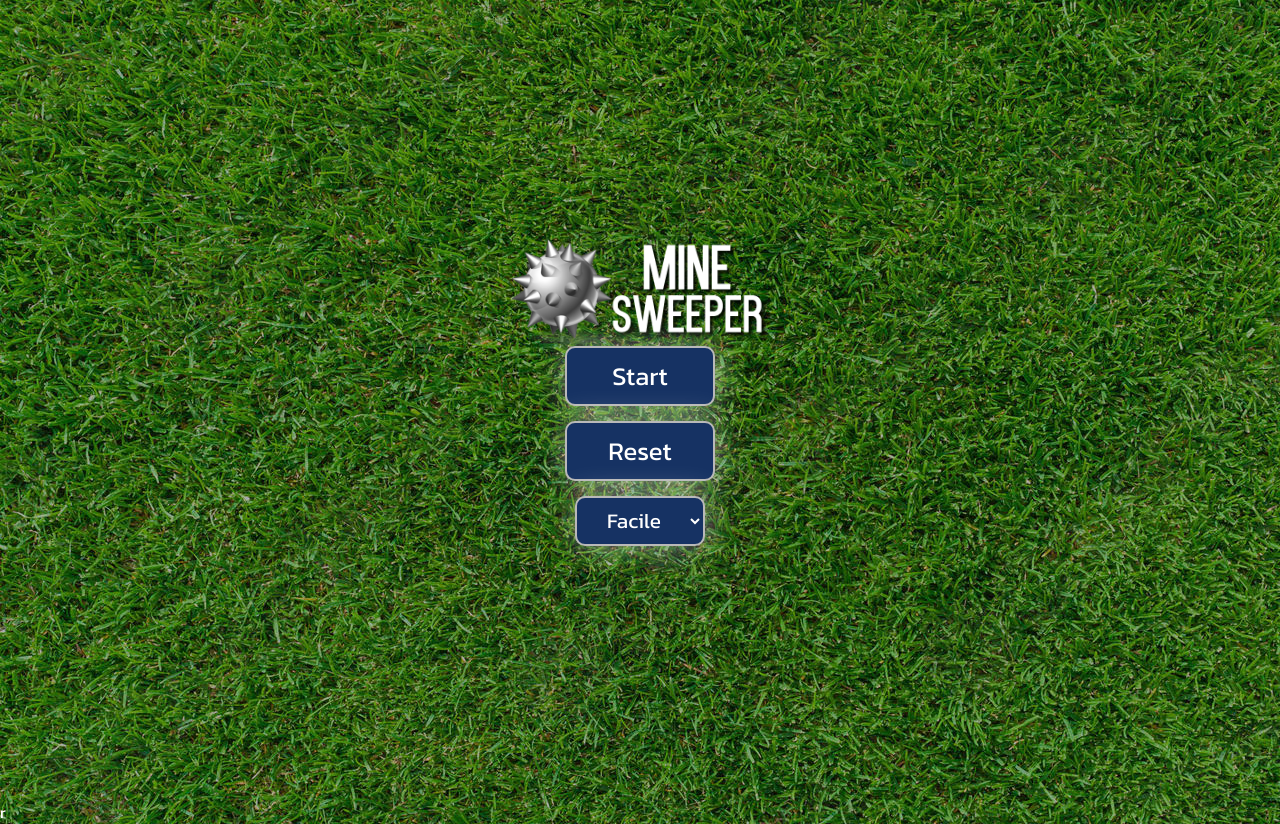
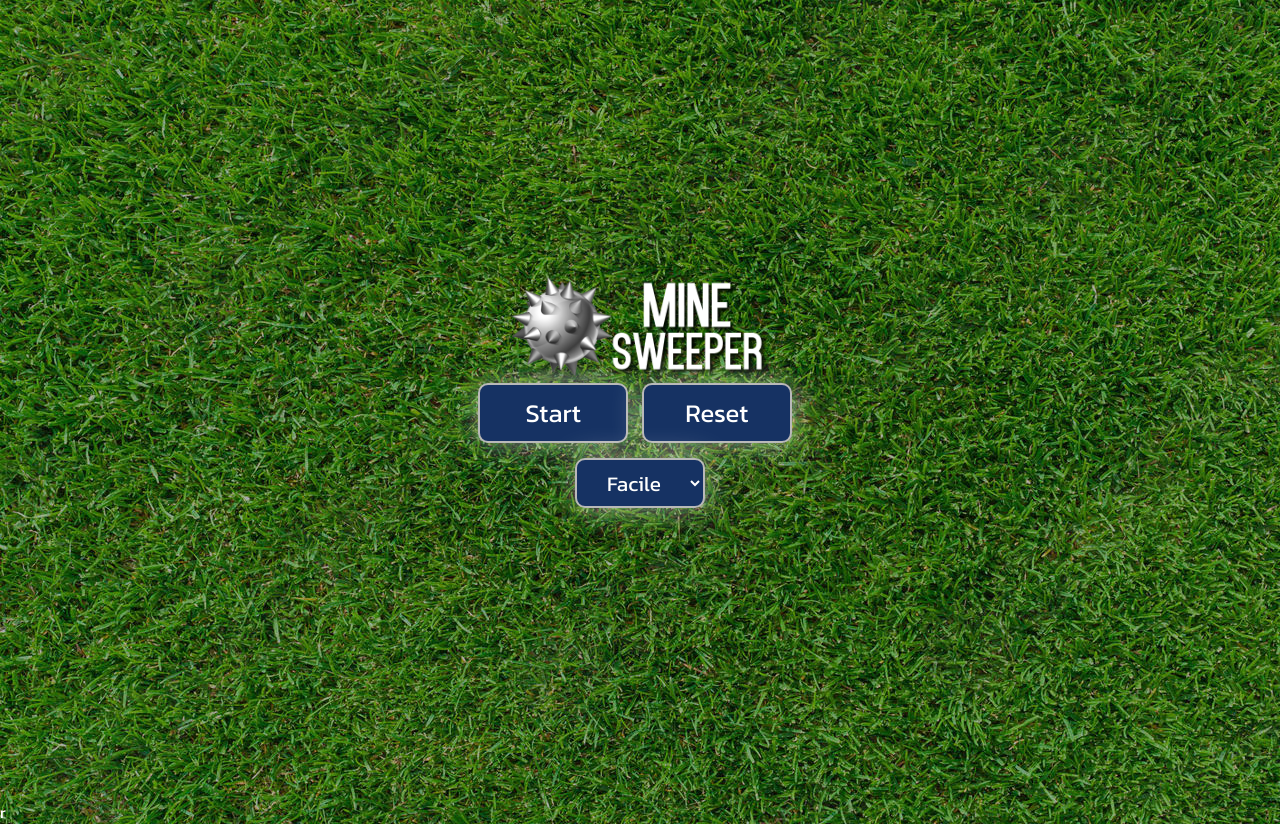
Before and after one commit to raffaele-catalano/js-campominato-grid, a plain HTML site: page index.html in a window 1280 px wide. Drawn offline with Linux system fonts and the light colour scheme.

Commit message:
minor fix

```diff
--- a/assets/css/style.css
+++ b/assets/css/style.css
@@ -37,6 +37,7 @@ button {
     height: 60px;
     font-size: 1.2rem;
     margin-bottom: 15px;
+    margin-right: 10px;
     background-color: #163263;
     border: 2px solid #b9b9b9;
     color: white;
@@ -59,7 +60,6 @@ select {
     box-shadow: 1px 1px 30px rgba(255, 255, 255, .5);
     cursor: pointer;
 }
-
 
 .square {
     display: flex;
--- a/index.html
+++ b/index.html
@@ -19,8 +19,10 @@
 
     <div class="wrapper">
         <img src="assets/img/mine-sweeper.png" alt="">
-        <button id="start">Start</button>
-        <button id="reset">Reset</button>
+        <div class="btn-wrapper">
+            <button id="start">Start</button>
+            <button id="reset">Reset</button>
+        </div>
         <select name="" id="">
             <option value="100">Facile</option>
             <option value="81">Medio</option>
```
